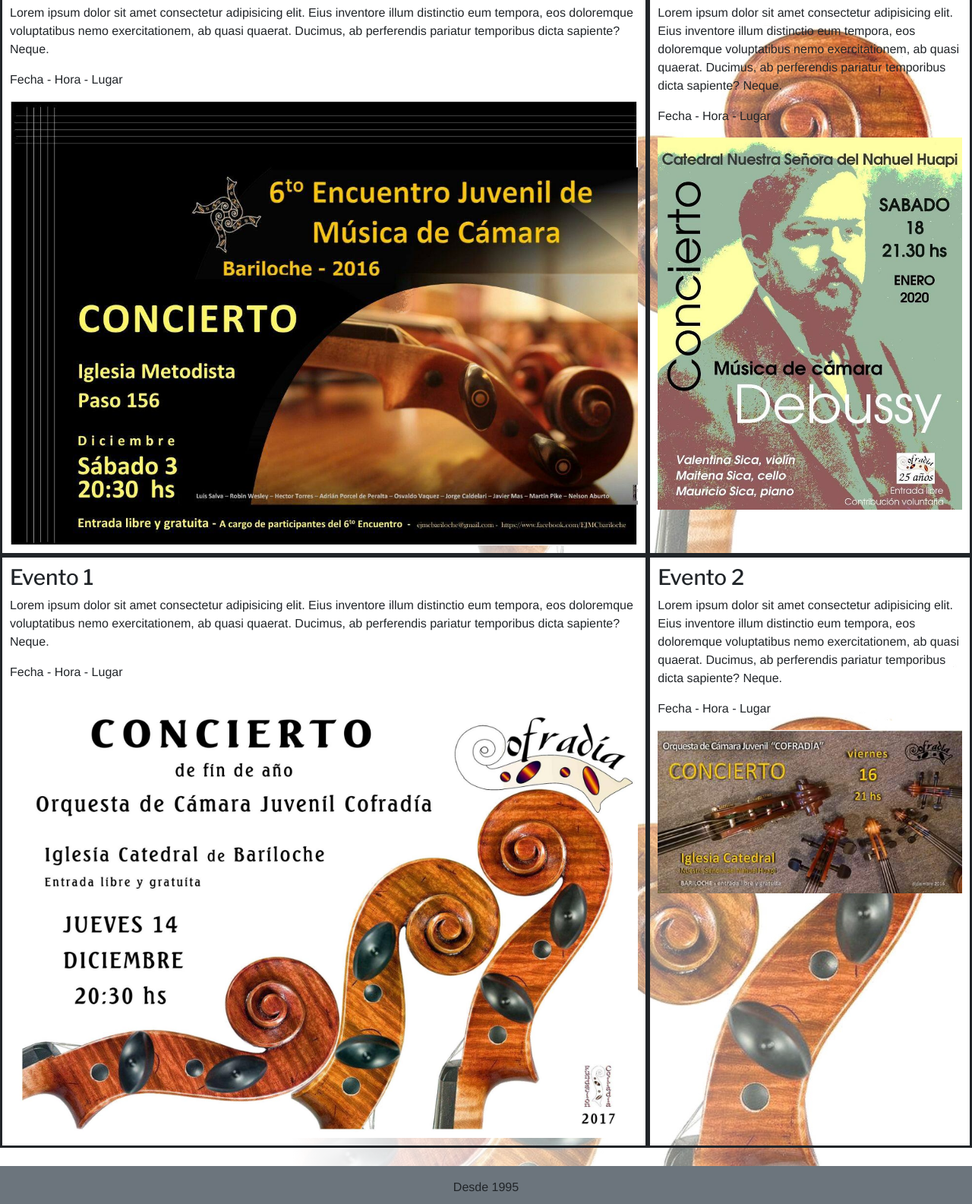
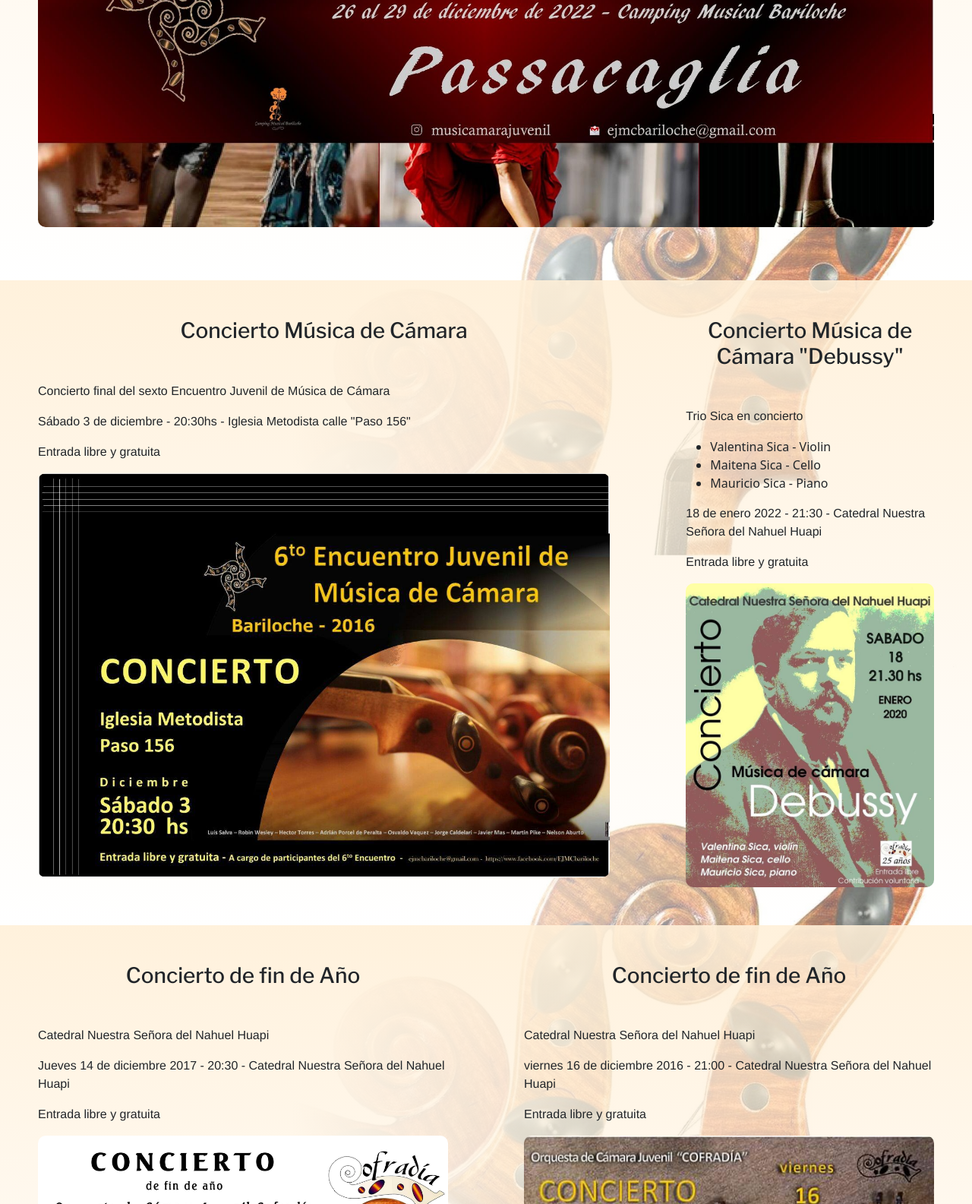
Before and after one commit to dos2z/PreEntrega2-Diaz-Eloy, a plain HTML site: page pages/cronograma.html in a window 1280 px wide. Shown: the part 1061-2646 px from the top of the page at 76% size. Drawn offline with nearby package versions, Linux system fonts and the light colour scheme.

Commit message:
Trabajo en -cronograma-

```diff
--- a/pages/cronograma.html
+++ b/pages/cronograma.html
@@ -68,69 +68,98 @@
 
         </div>
 
-        <section class="cronograma grid gap-20">
+        <section class="cronograma ">
 
             <div class="row">
                 <div class="evento col-12">
-                    <h2>Evento 1</h2>
-                    <p>Lorem ipsum, dolor sit amet consectetur adipisicing elit. Ut iure doloremque adipisci
-                        perspiciatis quae dicta eum ipsam eos, rerum minus sit iusto sed ipsum blanditiis numquam,
-                        molestias magni? Optio, libero!</p>
-                    <img src="../assets/img/eventos/ejmc-dic-2022.jpg" class="img-fluid" alt="evento próximo">
+                    <div>
+                        <h2>XII Encuentro Juvenil de Música de Cámara</h2>
+                        <p>Del 26 al 29 de diciembre de 2022 - Camping Musical Bariloche</p>
+                        <p>Solicitar info e inscripciones a <a href="mailto:ejmcbariloche@gmail.com"
+                                target="_blank">ejmcbariloche@gmail.com</a></p>
+                        <ul class="footer__ul nav justify-content-start">
+                            <li class="nav-item">
+                                <a class="nav-link px-2" href="https://www.instagram.com/musicamarajuvenil/"
+                                    target="_blank"><img src="../assets/icons/bxl-instagram.svg">
+                                </a>
+                            </li>
+                            <li class="nav-item">
+                                <a class="nav-link px-2" href="https://www.facebook.com/EJMCbariloche"
+                                    target="_blank"><img src="../assets/icons/bxl-facebook-circle.svg">
+                                </a>
+                            </li>
+
+                        </ul>
+                    </div>
+
+                    <div>
+                        <a target="_blank" href="../assets/img/eventos/ejmc-dic-2022.jpg">
+                            <img src="../assets/img/eventos/ejmc-dic-2022.jpg" class="img-fluid" alt="evento próximo">
+                        </a>
+
+                    </div>
+
                 </div>
             </div>
 
             <div class="row">
-                <div class="evento col-xl-8 col-md-6 col-sm-12  flex align-center">
-                    <h3>Evento 1</h3>
-                    <p>Lorem ipsum dolor sit amet consectetur adipisicing elit. Eius inventore illum distinctio eum
-                        tempora,
-                        eos doloremque voluptatibus nemo exercitationem, ab quasi quaerat. Ducimus, ab perferendis
-                        pariatur
-                        temporibus dicta sapiente? Neque.</p>
-                    <p>Fecha - Hora - Lugar</p>
-                    <img src="../assets/img/eventos/sabdao-3-dic-ejmc.jpg" class="img-fluid" alt="afiche">
+                <div class="evento col-xl-8 col-md-6 col-sm-12">
+                    <h3>Concierto Música de Cámara</h3>
+                    <p>Concierto final del sexto Encuentro Juvenil de Música de Cámara</p>
+                    <p>Sábado 3 de diciembre - 20:30hs - Iglesia Metodista calle "Paso 156"</p>
+                    <p>Entrada libre y gratuita</p>
+                    <a target="_blank" href="../assets/img/eventos/sabdao-3-dic-ejmc.jpg">
+                        <img src="../assets/img/eventos/sabdao-3-dic-ejmc.jpg" class="img-fluid" alt="afiche">
+                    </a>
                 </div>
 
-                <div class="evento col-xl-4 col-md-6 col-sm-12 flex align-center">
-                    <h3>Evento 2</h3>
+                <div class="evento col-xl-4 col-md-6 col-sm-12">
+                    <h3>Concierto Música de Cámara "Debussy"</h3>
 
-                    <p>Lorem ipsum dolor sit amet consectetur adipisicing elit. Eius inventore illum distinctio eum
-                        tempora,
-                        eos doloremque voluptatibus nemo exercitationem, ab quasi quaerat. Ducimus, ab perferendis
-                        pariatur
-                        temporibus dicta sapiente? Neque.</p>
-                    <p>Fecha - Hora - Lugar</p>
-                    <img src="../assets/img/eventos/18-01-2020.jpg" class="img-fluid" alt="afiche">
+                    <p>Trio Sica en concierto</p>
+                    <ul>
+                        <li>Valentina Sica - Violin</li>
+                        <li>Maitena Sica - Cello</li>
+                        <li>Mauricio Sica - Piano</li>
+                    </ul>
+                    <p>18 de enero 2022 - 21:30 - Catedral Nuestra Señora del Nahuel Huapi</p>
+                    <p>Entrada libre y gratuita</p>
+                    <a target="_blank" href="../assets/img/eventos/18-01-2020.jpg">
+                        <img src="../assets/img/eventos/18-01-2020.jpg" class="img-fluid" alt="afiche">
+                    </a>
+
                 </div>
             </div>
 
 
             <div class="row">
-                <div class="evento col-xl-8 col-md-6 col-sm-12 ">
-                    <h3>Evento 1</h3>
+                <div class="evento col-xl-6 col-md-6 col-sm-12 ">
+                    <h3>Concierto de fin de Año</h3>
 
-                    <p>Lorem ipsum dolor sit amet consectetur adipisicing elit. Eius inventore illum distinctio eum
-                        tempora,
-                        eos doloremque voluptatibus nemo exercitationem, ab quasi quaerat. Ducimus, ab perferendis
-                        pariatur
-                        temporibus dicta sapiente? Neque.</p>
-                    <p>Fecha - Hora - Lugar</p>
-                    <img src="../assets/img/eventos/concierto-final-cofradia2017.jpg" class="img-fluid" alt="afiche">
+                    <p>Catedral Nuestra Señora del Nahuel Huapi
+                    </p>
+                    <p>Jueves 14 de diciembre 2017 - 20:30 - Catedral Nuestra Señora del Nahuel Huapi</p>
+                    <p>Entrada libre y gratuita</p>
+                    <a target="_blank" href="../assets/img/eventos/concierto-final-cofradia2017.jpg">
+                        <img src="../assets/img/eventos/concierto-final-cofradia2017.jpg" class="img-fluid"
+                            alt="afiche">
+                    </a>
+
                 </div>
 
-                <div class="evento col-xl-4 col-md-6 col-sm-12 flex align-items-center">
-                    <h3>Evento 2</h3>
+                <div class="evento col-xl-6 col-md-6 col-sm-12">
+                    <h3>Concierto de fin de Año</h3>
 
-                    <p>Lorem ipsum dolor sit amet consectetur adipisicing elit. Eius inventore illum distinctio eum
-                        tempora,
-                        eos doloremque voluptatibus nemo exercitationem, ab quasi quaerat. Ducimus, ab perferendis
-                        pariatur
-                        temporibus dicta sapiente? Neque.</p>
-                    <p>Fecha - Hora - Lugar</p>
-                    <img src="../assets/img/eventos/20-16-2016.jpg" class="img-fluid" alt="afiche">
+                    <p>Catedral Nuestra Señora del Nahuel Huapi</p>
+                    <p>viernes 16 de diciembre 2016 - 21:00 - Catedral Nuestra Señora del Nahuel Huapi</p>
+                    <p>Entrada libre y gratuita</p>
+                    <a target="_blank" href="../assets/img/eventos/20-16-2016.jpg">
+                        <img src="../assets/img/eventos/20-16-2016.jpg" class="img-fluid" alt="afiche">
+                    </a>
+
                 </div>
             </div>
+
         </section>
 
     </main>
--- a/styles/cronograma.css
+++ b/styles/cronograma.css
@@ -3,6 +3,13 @@
     padding: 0;
     box-sizing: border-box;
 }
+
+/*
+color 1 -> #fff0d9
+color 2 -> #d9e8ff
+*/
+
+/*fuentes*/
 
 h1,
 h2,
@@ -15,6 +22,12 @@
 }
 
 
+/*navegador*/
+
+.nav__ul li{
+    margin-left: 5px;
+}
+
 .nav__ul li a:hover {
     color: #000;
     text-shadow: 1px 1px 10px #212121;
@@ -22,6 +35,14 @@
 
 .activo {
     text-decoration: underline;
+}
+
+/*body*/
+
+.portada {
+    display: flex;
+    justify-content: center;
+    align-items: center;
 }
 
 @media screen and (min-width: 980px) {
@@ -33,14 +54,17 @@
         background-repeat: repeat;
         background-position: top;
    }
+   .portada {
+    height: 300px;
 
+}
 }
 
 @media screen and (max-width: 979px) {
 
     .portada {
-
-        background: linear-gradient(to right, #ffffff 30%, #ffffff00), url(../assets/img/tres-riccios.jpg);
+        height: 200px;
+        background:  url(../assets/img/tres-riccios.jpg);
         background-size: cover;
         background-repeat: no-repeat;
         background-position: right;
@@ -50,12 +74,27 @@
 
 }
 
+h1 {
+    text-shadow: 2px 2px 10px #fff, -2px -2px 10px #fff;
+}
 
-
-
+h2, h3 {
+    text-align: center;
+    margin-bottom: 50px;
+}
 
 .evento {
-    padding: 10px;
-    border: solid;
+    display: flex;
+    flex-direction: column;
+    padding: 50px;
+    background: linear-gradient(#fff0d9eb, #ffffff3a);
 
 }
+.evento div {
+    margin-bottom: 20px;
+
+}
+
+img {
+    border-radius: 10px;
+}
--- a/styles/orquesta.css
+++ b/styles/orquesta.css
@@ -1,3 +1,23 @@
+* {
+    margin: 0;
+    padding: 0;
+    box-sizing: border-box;
+}
+
+/*fuentes*/
+
+h1,
+h2,
+h3 {
+    font-family: 'Libre Franklin', sans-serif;
+}
+
+p {
+    font-family: 'Arimo', sans-serif;
+}
+
+
+/*navegador*/
 
 .nav__ul li{
     margin-left: 5px;
@@ -7,6 +27,12 @@
     color: #000;
     text-shadow: 1px 1px 10px #212121;
 }
+
+.activo {
+    text-decoration: underline;
+}
+
+/* contenido */
 
 @media screen and (min-width: 980px) {
 
```
Also changed, not shown: styles/index.css (+10 -0 lines).
